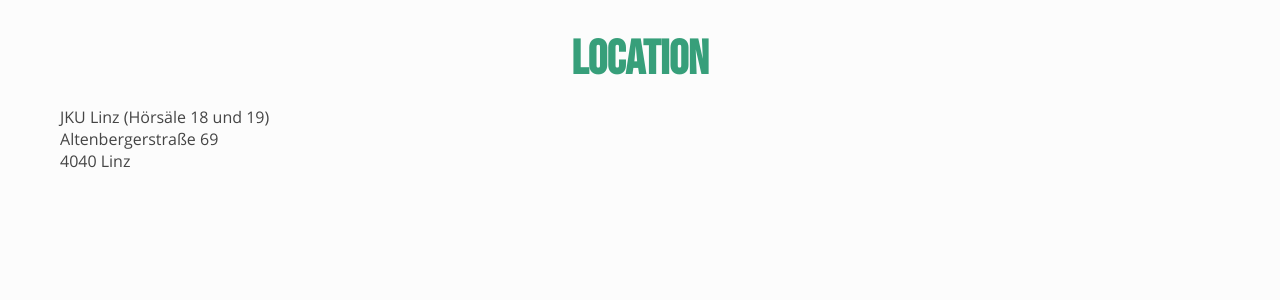
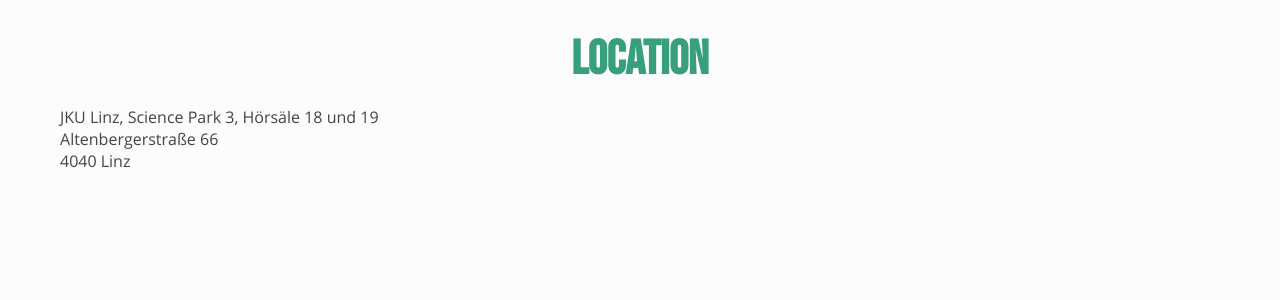
Before and after one commit to mericanAncer127/plauscherl, a Jekyll site: the page built from _plauscherl/52.html, in a window 1280 px wide. Shown: the part 717-1017 px from the top of the page. Built offline with Jekyll 4.4.1, drawn with Linux system fonts in a browser that asks for light colours.

Commit message:
Update 52.html

```diff
--- a/_plauscherl/52.html
+++ b/_plauscherl/52.html
@@ -12,13 +12,13 @@
 video:
 pictures:
 location:
-  name: JKU Linz (Hörsäle 18 und 19)
-  address: Altenbergerstraße 69
+  name: JKU Linz, Science Park 3, Hörsäle 18 und 19
+  address: Altenbergerstraße 66
   city: Linz
   zip: 4040
   oldmap:
-    lat: 48.3358407
-    lng: 14.318771
+    lat: 48.3357485
+    lng: 14.3214609
 sponsor: <a href="https://www.xxxlutz.at/">XXXLutz</a>
 speakers:
 -
```
